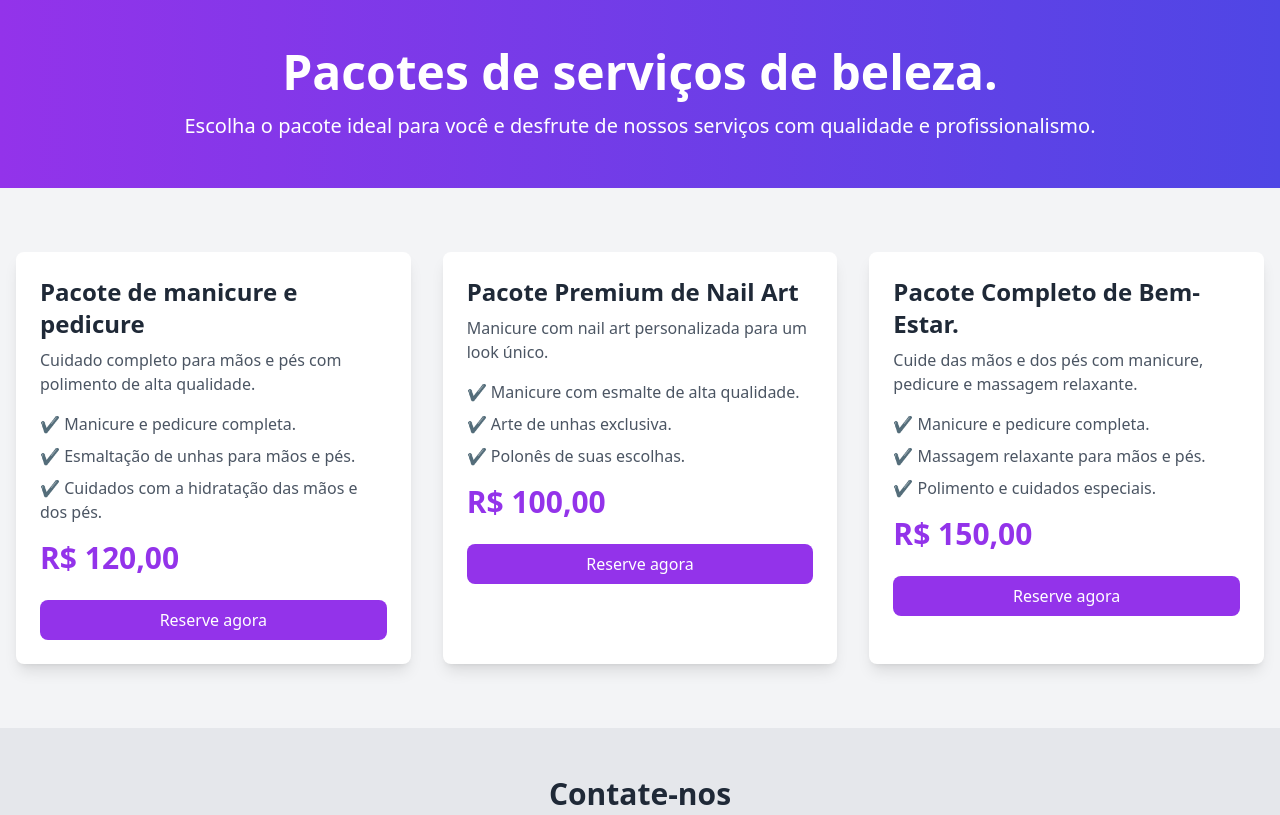
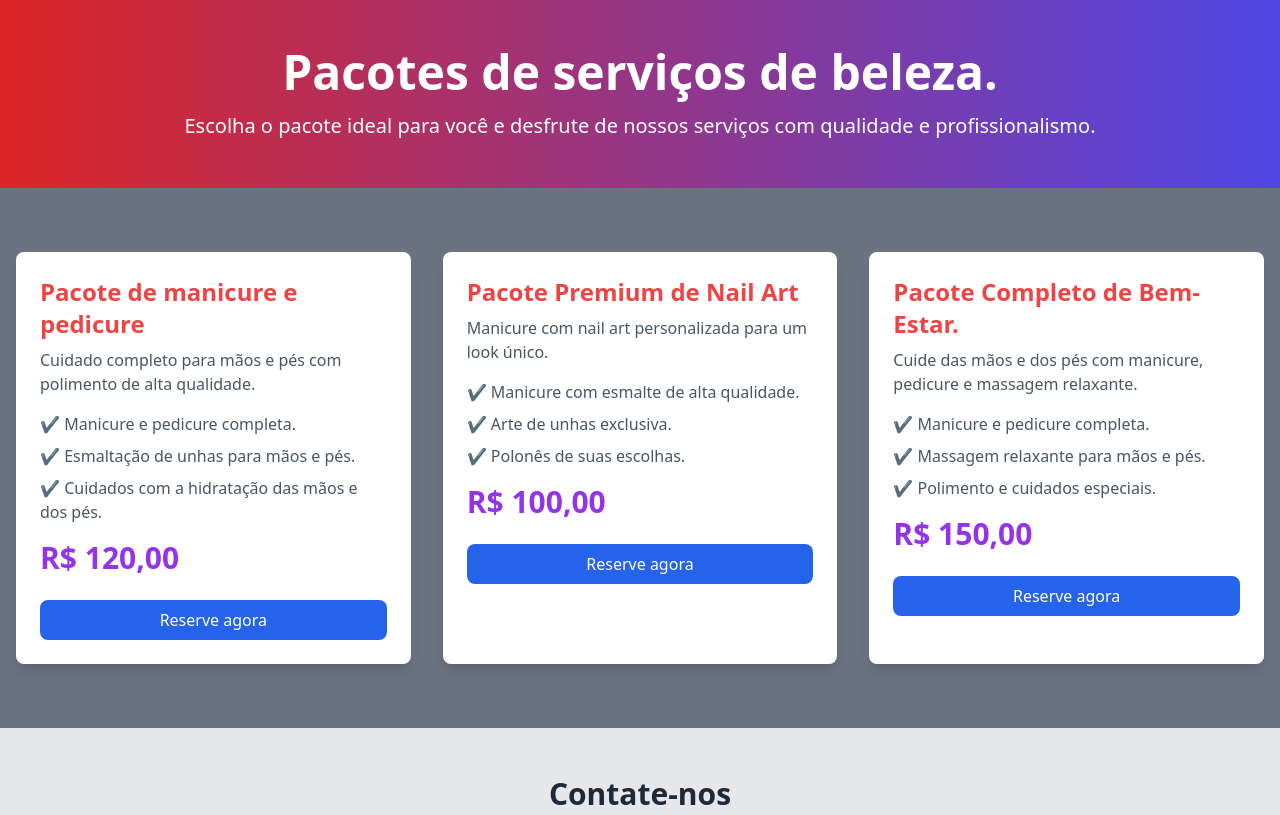
Before and after one commit to elvispereira072/manicure-services, a plain HTML site: page sobre.html in a window 1280 px wide. Shown: the top 815 px of the page. Drawn offline with nearby package versions, Linux system fonts and the light colour scheme.

Commit message:
Update sobre.html

```diff
--- a/sobre.html
+++ b/sobre.html
@@ -8,10 +8,10 @@
     <script src="https://cdn.tailwindcss.com"></script>
     <link rel="icon" href="assets/Foto1.webp" type="image/x-icon">
 </head>
-<body class="bg-gray-100 font-sans">
+<body class="bg-gray-500 font-sans">
 
     <!-- Introduction Section -->
-    <section class="text-center py-12 bg-gradient-to-r from-purple-600 to-indigo-600 text-white">
+    <section class="text-center py-12 bg-gradient-to-r from-red-600 to-indigo-600 text-white">
         <h1 class="text-4xl md:text-5xl font-bold">Pacotes de serviços de beleza.</h1>
         <p class="mt-4 text-lg md:text-xl">Escolha o pacote ideal para você e desfrute de nossos serviços com qualidade e profissionalismo.</p>
     </section>
@@ -21,7 +21,7 @@
         <div class="grid grid-cols-1 sm:grid-cols-2 md:grid-cols-3 gap-8">
             <!-- Package 2: Manicure and Pedicure -->
             <div class="bg-white p-6 rounded-lg shadow-lg hover:shadow-xl transition-all duration-300">
-                <h2 class="text-2xl font-semibold text-gray-800">Pacote de manicure e pedicure</h2>
+                <h2 class="text-2xl font-semibold text-red-500">Pacote de manicure e pedicure</h2>
                 <p class="mt-2 text-gray-600">Cuidado completo para mãos e pés com polimento de alta qualidade.</p>
                 <ul class="mt-4 space-y-2 text-gray-600">
                     <li>✔ Manicure e pedicure completa.</li>
@@ -33,12 +33,12 @@
                 </div>
                 <!-- Button for WhatsApp -->
                 <a href="https://wa.me/55[your_number]?text=I%20would%20like%20to%20book%20the%20Manicure%20and%20Pedicure%20Package"
-                   class="mt-6 px-6 py-2 bg-purple-600 text-white rounded-lg hover:bg-purple-700 transition duration-300 w-full text-center block">Reserve agora</a>
+                   class="mt-6 px-6 py-2 bg-blue-600 text-white rounded-lg hover:bg-red-800 transition duration-300 w-full text-center block">Reserve agora</a>
             </div>
 
             <!-- Package 3: Premium Nail Art Package -->
             <div class="bg-white p-6 rounded-lg shadow-lg hover:shadow-xl transition-all duration-300">
-                <h2 class="text-2xl font-semibold text-gray-800">Pacote Premium de Nail Art</h2>
+                <h2 class="text-2xl font-semibold text-red-500">Pacote Premium de Nail Art</h2>
                 <p class="mt-2 text-gray-600">Manicure com nail art personalizada para um look único.</p>
                 <ul class="mt-4 space-y-2 text-gray-600">
                     <li>✔ Manicure com esmalte de alta qualidade.</li>
@@ -50,12 +50,12 @@
                 </div>
                 <!-- Button for WhatsApp -->
                 <a href="https://wa.me/55[your_number]?text=I%20would%20like%20to%20book%20the%20Premium%20Nail%20Art%20Package"
-                   class="mt-6 px-6 py-2 bg-purple-600 text-white rounded-lg hover:bg-purple-700 transition duration-300 w-full text-center block">Reserve agora</a>
+                   class="mt-6 px-6 py-2 bg-blue-600 text-white rounded-lg hover:bg-red-700 transition duration-300 w-full text-center block">Reserve agora</a>
             </div>
 
             <!-- Package 4: Complete Well-Being Package -->
             <div class="bg-white p-6 rounded-lg shadow-lg hover:shadow-xl transition-all duration-300">
-                <h2 class="text-2xl font-semibold text-gray-800">Pacote Completo de Bem-Estar.</h2>
+                <h2 class="text-2xl font-semibold text-red-500">Pacote Completo de Bem-Estar.</h2>
                 <p class="mt-2 text-gray-600">Cuide das mãos e dos pés com manicure, pedicure e massagem relaxante.</p>
                 <ul class="mt-4 space-y-2 text-gray-600">
                     <li>✔ Manicure e pedicure completa.</li>
@@ -67,7 +67,7 @@
                 </div>
                 <!-- Button for WhatsApp -->
                 <a href="https://wa.me/55[your_number]?text=I%20would%20like%20to%20book%20the%20Complete%20Well-Being%20Package"
-                   class="mt-6 px-6 py-2 bg-purple-600 text-white rounded-lg hover:bg-purple-700 transition duration-300 w-full text-center block">Reserve agora</a>
+                   class="mt-6 px-6 py-2 bg-blue-600 text-white rounded-lg hover:bg-red-700 transition duration-300 w-full text-center block">Reserve agora</a>
             </div>
 
         </div>
@@ -78,8 +78,7 @@
         <h2 class="text-3xl font-semibold text-gray-800">Contate-nos</h2>
         <p class="mt-4 text-lg text-gray-600">Se você tiver alguma dúvida ou quiser mais informações sobre nossos pacotes, entre em contato conosco.</p>
         <br>
-        <a href="https://wa.me/55[your_number]" class="mt-6 px-8 py-3 bg-purple-600 text-white rounded-lg hover:bg-purple-700 transition duration-300">Fale Conosco</a>
+        <a href="https://wa.me/55[your_number]" class="mt-6 px-8 py-3 bg-red-600 text-white rounded-lg hover:bg-blue-600 transition duration-300">Fale Conosco</a>
     </section>
-
 </body>
 </html>
```
